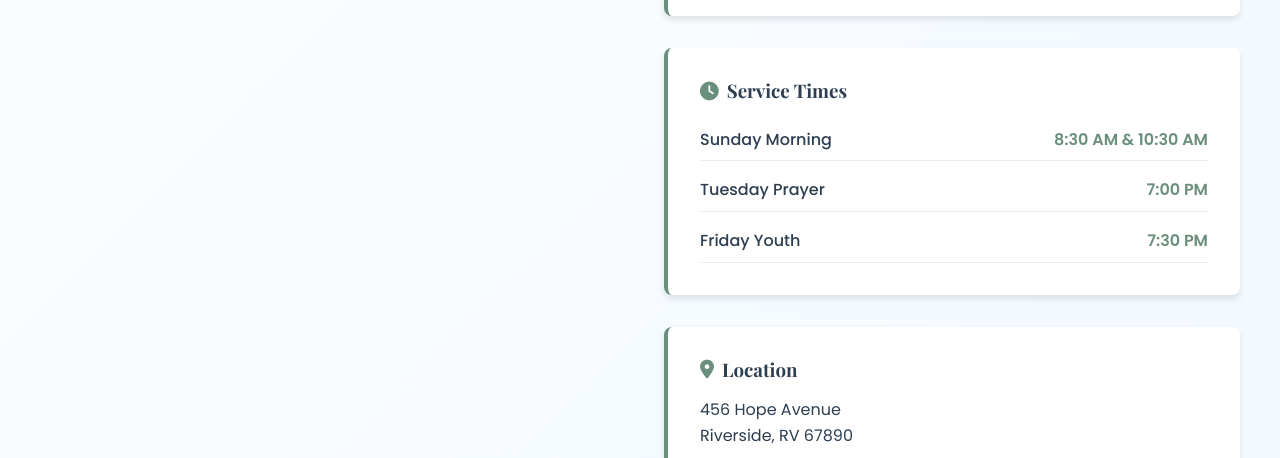
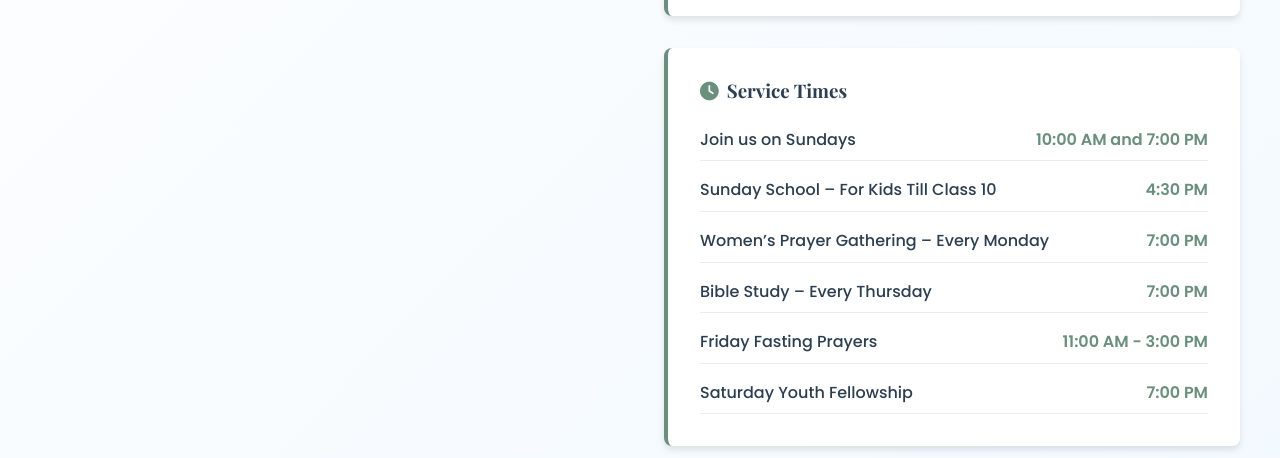
Before and after one commit to DanielPixleyPulukuri/church, a plain HTML site: page index.html in a window 1280 px wide. Shown: the part 3695-4153 px from the top of the page. Drawn offline with nearby package versions, Linux system fonts and the light colour scheme.

Commit message:
Berean timings
berean meetings and some corrections

```diff
--- a/index.html
+++ b/index.html
@@ -110,7 +110,7 @@
                                 <span class="service-time">10:30 AM</span>
                             </div>
                             <div class="service-item">
-                                <span class="service-day">Sunday School – For Students Till Class 10</span>
+                                <span class="service-day">Sunday School – For Kids Till Class 10</span>
                                 <span class="service-time">5:00 PM</span>
                             </div>
                             <div class="service-item">
@@ -130,7 +130,7 @@
 
                     <div class="info-card">
                         <h3><i class="fas fa-map-marker-alt"></i> Location</h3>
-                        <p>Our Location & Contact<br>Near MH Appa Aided Primary & High School, Sri Rama Nagar, Maddur Nagar, Kurnool, Andhra Pradesh 518002</p>
+                        <p>Our Location<br>Near MH Appa Aided Primary & High School, Sri Rama Nagar, Maddur Nagar, Kurnool, Andhra Pradesh 518002</p>
                         <div class="contact-buttons">
                             <a href="https://www.google.com/maps/search/?api=1&query=BETHEL+BIBLE+CHURCH" target="_blank" class="btn btn-small"><i class="fas fa-directions"></i> Get Directions</a>
                             <a href="#contact" class="btn btn-small btn-outline">Contact Us</a>
@@ -207,23 +207,35 @@
                         <h3><i class="fas fa-clock"></i> Service Times</h3>
                         <div class="service-schedule">
                             <div class="service-item">
-                                <span class="service-day">Sunday Morning</span>
-                                <span class="service-time">8:30 AM & 10:30 AM</span>
+                                <span class="service-day">Join us on Sundays</span>
+                                <span class="service-time">10:00 AM and 7:00 PM</span>
                             </div>
                             <div class="service-item">
-                                <span class="service-day">Tuesday Prayer</span>
+                                <span class="service-day">Sunday School – For Kids Till Class 10</span>
+                                <span class="service-time">4:30 PM</span>
+                            </div>
+                            <div class="service-item">
+                                <span class="service-day">Women’s Prayer Gathering – Every Monday</span>
                                 <span class="service-time">7:00 PM</span>
                             </div>
                             <div class="service-item">
-                                <span class="service-day">Friday Youth</span>
-                                <span class="service-time">7:30 PM</span>
+                                <span class="service-day">Bible Study – Every Thursday</span>
+                                <span class="service-time">7:00 PM</span>
+                            </div>
+                            <div class="service-item">
+                                <span class="service-day">Friday Fasting Prayers</span>
+                                <span class="service-time">11:00 AM - 3:00 PM</span>
+                            </div>
+                            <div class="service-item">
+                                <span class="service-day">Saturday Youth Fellowship</span>
+                                <span class="service-time">7:00 PM</span>
                             </div>
                         </div>
                     </div>
 
                     <div class="info-card">
                         <h3><i class="fas fa-map-marker-alt"></i> Location</h3>
-                        <p>456 Hope Avenue<br>Riverside, RV 67890</p>
+                        <p>Our Location<br>Near M.R.O.Office, Abbas Nagar, Kallur, Kurnool, Andhra Pradesh 518002</p>
                         <div class="contact-buttons">
                             <a href="https://www.google.com/maps/search/?api=1&query=Berean+Bible+Fellowship" target="_blank" class="btn btn-small"><i class="fas fa-directions"></i> Get Directions</a>
                             <a href="#contact" class="btn btn-small btn-outline">Contact Us</a>
```
